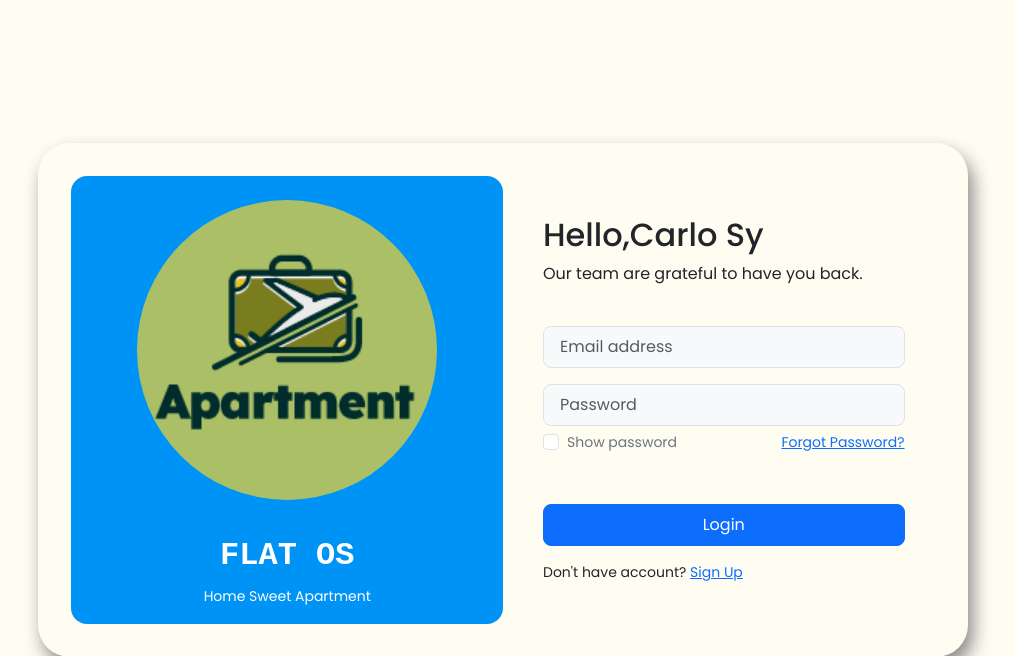
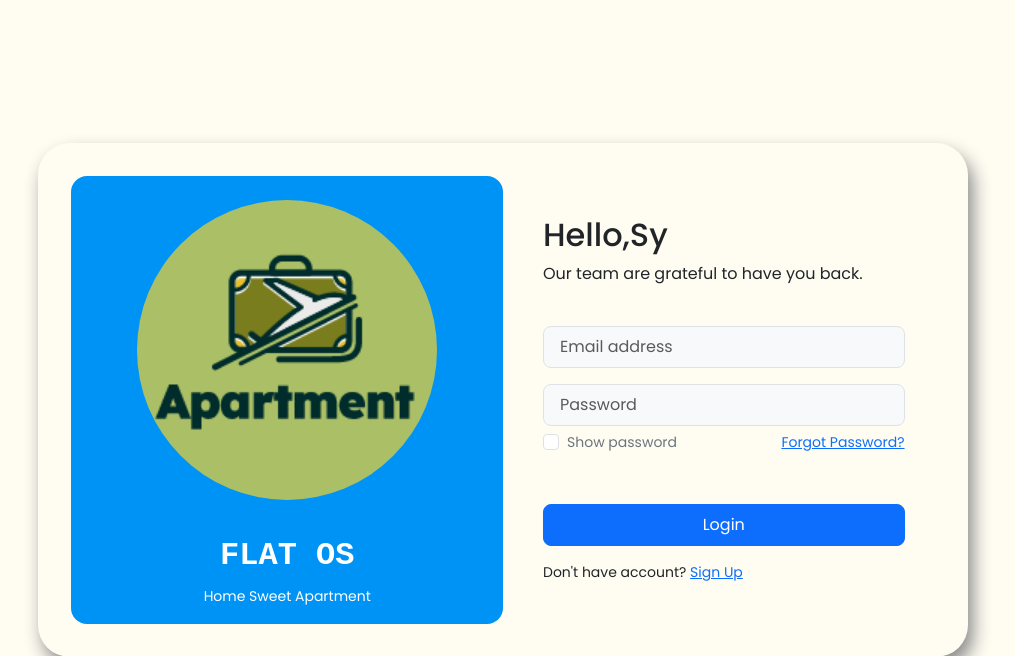
Before and after one commit to CarloSy30/LogIn, a PHP site: page / in a window 1280 px wide. Shown: the top 656 px of the page, without its empty margins (137-1152 px from the left). Run offline with PHP 8.4, Linux system fonts and the light colour scheme.

Commit message:
remove name

```diff
--- a/index.php
+++ b/index.php
@@ -77,7 +77,7 @@ if($_SERVER["REQUEST_METHOD"] == "POST"){
 
                             ?>
                                 <div class="header-text mb-4" id="right-header">
-                                    <h2>Hello,Carlo Sy</h2>
+                                    <h2>Hello,Sy</h2>
                                     <p>Our team are grateful to have you back.</p>
                                 </div>
                                 <div class="input-group mb-3">
```
